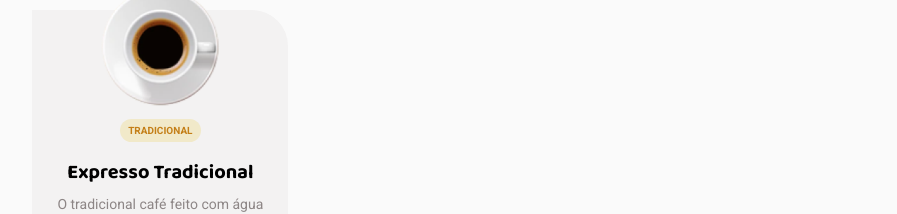
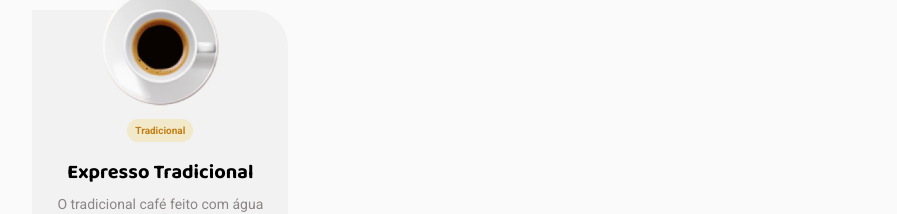
Before and after one commit to Natsume2B/coffee-delivery, a React (Vite) app: page / in a window 1280 px wide. Shown: the part 954-1168 px from the top of the page, without its empty margins (181-1078 px from the left). Built offline with nearby package versions, Linux system fonts and the light colour scheme.

Commit message:
Update component: CoffeeProduct

```diff
--- a/src/App.tsx
+++ b/src/App.tsx
@@ -1,6 +1,6 @@
 
-import { Header } from './components/pages/Header'
-import { Home } from './components/pages/Home'
+import { Header } from './components/Header'
+import { Home } from './pages/Home'
 import './styles/global.css'
 
 export function App() {
--- a/src/components/CoffeeProduct.tsx
+++ b/src/components/CoffeeProduct.tsx
@@ -1,19 +1,26 @@
 import { ShoppingCart } from "phosphor-react"
 import { Plus } from 'phosphor-react'
 import { Minus } from 'phosphor-react'
-import expressoTradicional from "../assets/coffees/expresso-tradicional.svg"
+
+interface CoffeeProductProps {
+  src: string,
+  coffeeType: string,
+  name: string,
+  about: string,
+  price: string,
+}
 
 
-export function CoffeeProduct() {
+export function CoffeeProduct({ src, coffeeType, name, about, price }:CoffeeProductProps) {
   return (
     <div className="flex flex-col items-center text-center max-w-[256px] rounded-tr-[2.250rem] rounded-bl-[2.250rem] bg-base-card mb-5">
-      <img className="mt-[-1.45rem] mb-3" src={expressoTradicional} alt="" />
-      <span className="text-[10px] font-bold p-1 px-2 rounded-full mb-4 bg-product-yellow-light text-product-yellow-dark">TRADICIONAL</span>
-      <h1 className="font-baloo2 text-xl mb-2">Expresso Tradicional</h1>
-      <p className="text-sm text-base-label mb-8 px-1">O tradicional café feito com água quente e grãos moídos</p>
+      <img className="mt-[-1.45rem] mb-3" src={src} alt="" />
+      <span className="text-[10px] font-bold p-1 px-2 rounded-full mb-4 bg-product-yellow-light text-product-yellow-dark">{coffeeType}</span>
+      <h1 className="font-baloo2 text-xl mb-2">{name}</h1>
+      <p className="text-sm text-base-label mb-8 px-1">{about}</p>
       <div className="flex items-center mb-5">
         <span className="text-sm mr-1">R$</span>
-        <span className="font-baloo2 text-2xl mr-6"> 9,90</span>
+        <span className="font-baloo2 text-2xl mr-6"> {price}</span>
         <div className="flex gap-3 mr-2 py-2 px-2  rounded-md bg-base-button">
           <button className="text-product-purple"><Minus weight="bold" size={14} /></button>
           <span>1</span>
--- a/src/components/pages/Header.tsx
+++ b/src/components/Header.tsx
@@ -1,4 +1,4 @@
-import coffee from '../../assets/coffee-delivery-logo.svg'
+import coffee from '../assets/coffee-delivery-logo.svg'
 import { MapPin, ShoppingCart } from 'phosphor-react'
 
 export function Header() {
--- a/src/components/pages/Home.tsx
+++ b/src/pages/Home.tsx
@@ -1,10 +1,11 @@
-import coffeeDelivery from '../../assets/coffee-delivery.svg'
+import coffeeDelivery from '../assets/coffee-delivery.svg'
+import expressoTradicional from '../assets/coffees/expresso-tradicional.svg'
 
 import { ShoppingCart } from 'phosphor-react'
 import { Package } from 'phosphor-react'
 import { Timer } from 'phosphor-react'
 import { Coffee } from 'phosphor-react'
-import { CoffeeProduct } from '../CoffeeProduct'
+import { CoffeeProduct } from '../components/CoffeeProduct'
 
 export function Home() {
   return (
@@ -52,8 +53,13 @@ export function Home() {
           Nossos cafés
         </h1>
         <div className='flex flex-wrap gap-8 '>
-          <CoffeeProduct />
-
+          <CoffeeProduct
+          src={expressoTradicional}
+          coffeeType='Tradicional'
+          name='Expresso Tradicional'
+          about='O tradicional café feito com água quente e grãos moídos'
+          price='9,90'
+          />
         </div>
       </section>
     </main>
```
